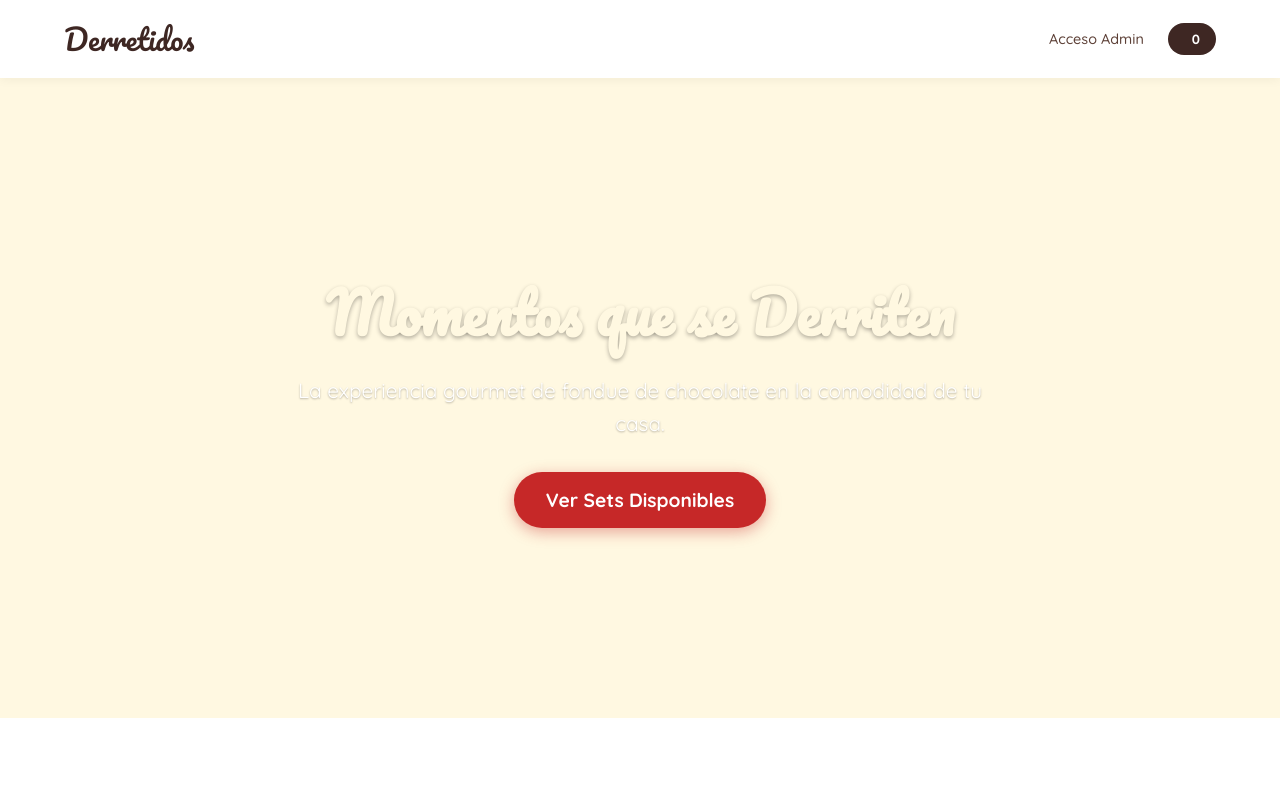
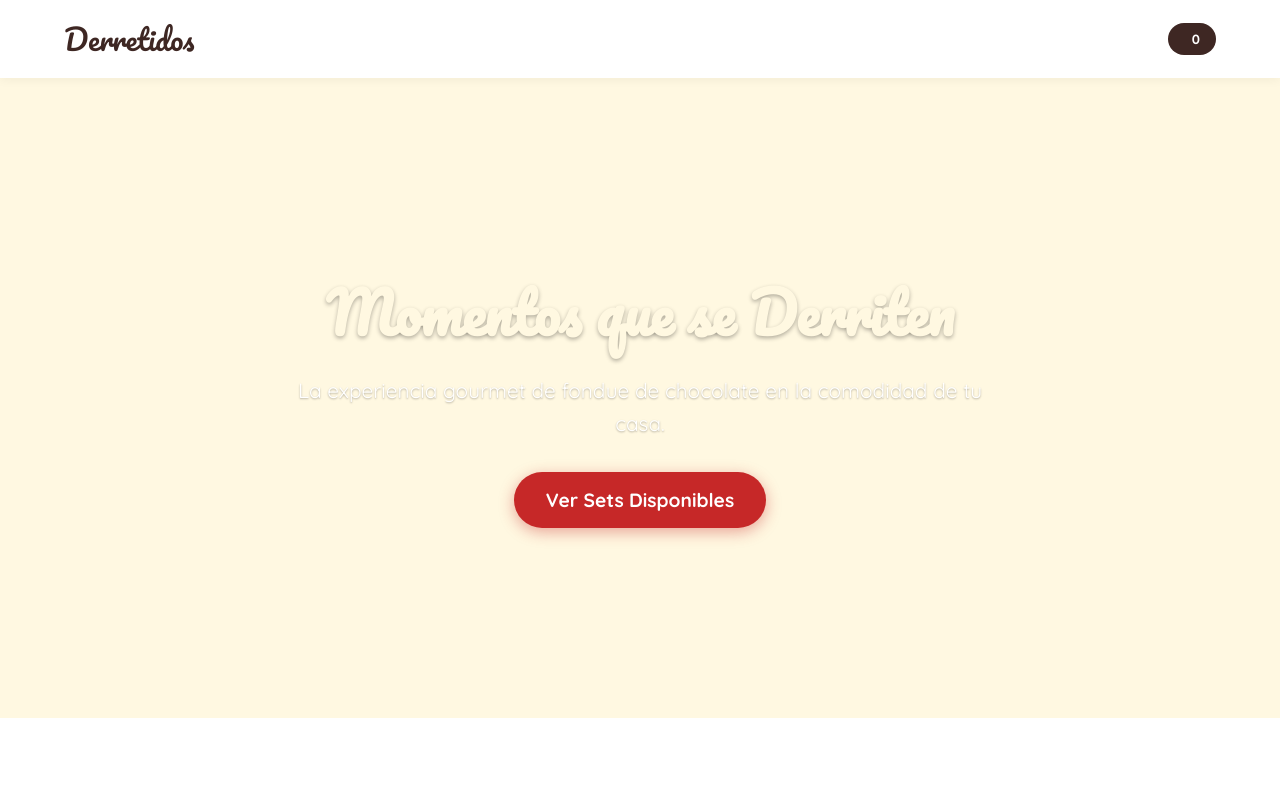
Before and after one commit to derretidosstore-svg/derretidosstore, a plain HTML site: page index.html in a window 1280 px wide. Shown: the top 800 px of the page. Drawn offline with nearby package versions, Linux system fonts and the light colour scheme; some icons are missing.

Commit message:
subida derretidos 2

```diff
--- a/index.html
+++ b/index.html
@@ -18,7 +18,6 @@
     <header>
         <a href="index.html" class="logo">Derretidos</a>
         <div class="header-actions">
-            <a href="admin.html" class="admin-link">Acceso Admin</a>
             <button class="cart-btn" onclick="openCart()">
                 <i class="ph ph-shopping-cart" style="font-size: 1.2rem;"></i>
                 <span id="cart-count">0</span>
```
